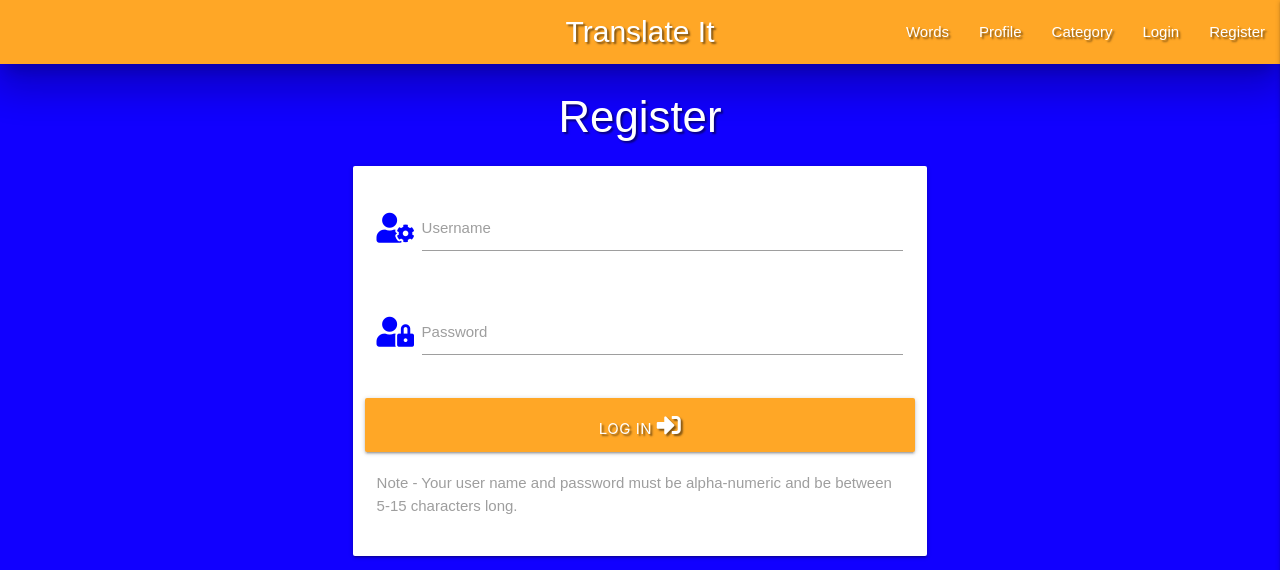
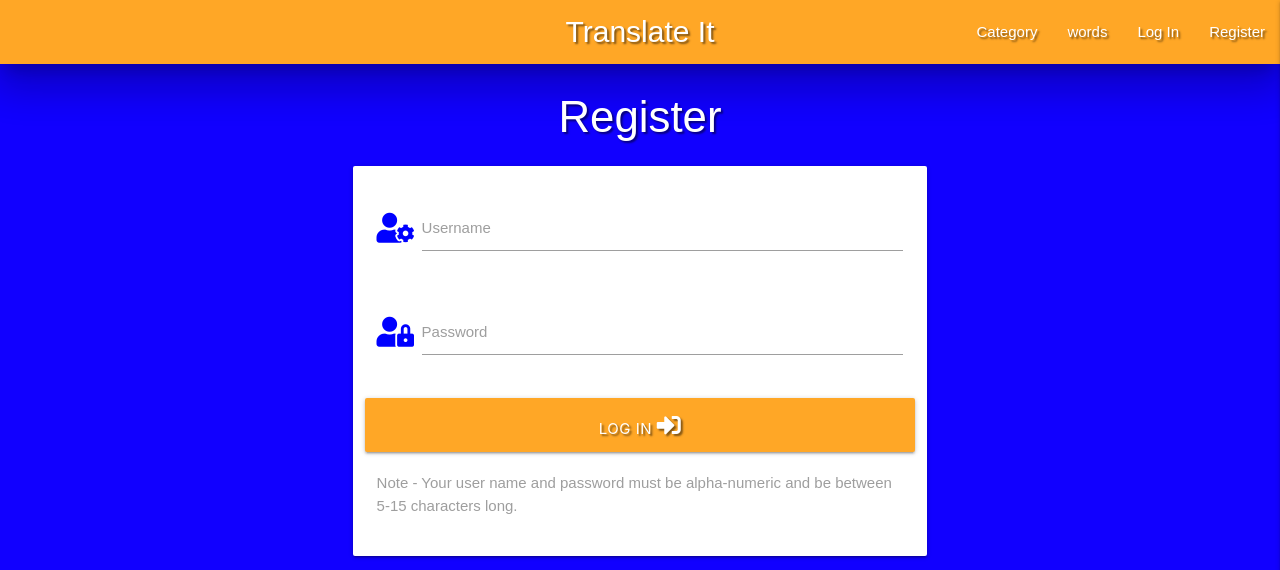
Before and after one commit to Leefarmer83/Translate-It, a Flask app: page /register in a window 1280 px wide. Shown: the top 570 px of the page. Run offline with Flask 2, Linux system fonts and the light colour scheme; some libraries are stand-ins or nearby versions; some web fonts are replaced.

Commit message:
added logout functionality

```diff
--- a/app.py
+++ b/app.py
@@ -77,12 +77,25 @@ def login():
 
     return render_template("login.html")
 
+
 @app.route("/profile/<username>", methods=["GET", "POST"])
 def profile(username):
     # grab the session user's username from db
     username = mongo.db.users.find_one(
         {"username": session["user"]})["username"]
-    return render_template("profile.html", username=username)
+
+    if session["user"]:
+        return render_template("profile.html", username=username)
+
+    return redirect(url_for("login"))
+
+
+@app.route("/logout")
+def logout():
+    # remove user from session cookie
+    flash("You have been logged out")
+    session.pop("user")
+    return redirect(url_for("login"))
 
 
 if __name__ == "__main__":
--- a/templates/base.html
+++ b/templates/base.html
@@ -24,12 +24,15 @@
                 <a href="{{ url_for('get_words') }}" class="brand-logo center">Translate It</a>
                 <a href="#" data-target="mobile-demo" class="sidenav-trigger right"><i class="fas fa-bars"></i></a>
                 <ul class="right hide-on-med-and-down">
-                    <li><a href="{{ url_for('get_words') }}">Words</a></li>
+                    <li><a href="#">Category</a></li>
+                    <li><a href="{{ url_for('get_words') }}">words</a></li>
+                    {% if session.user %}
                     <li><a href="{{ url_for('profile', username=session['user']) }}">Profile</a></li>
-                    <li><a href="#">Category</a></li>
-                    <li><a href="{{ url_for('login') }}">Login</a></li>
+                    <li><a href="{{ url_for('logout') }}">Log Out</a></li>
+                    {% else %}
+                    <li><a href="{{ url_for('login') }}">Log In</a></li>
                     <li><a href="{{ url_for('register') }}">Register</a></li>
-
+                    {% endif %}
 
                 </ul>
             </div>
@@ -39,11 +42,15 @@
             <li>
                 <h4 class="center-align orange lighten-1 text-shadow white-text text-darken 4">Translate It</h4>
             </li>
+            <li><a href="#">Category</a></li>
             <li><a href="{{ url_for('get_words') }}">words</a></li>
+            {% if session.user %}
             <li><a href="{{ url_for('profile', username=session['user']) }}">Profile</a></li>
-            <li><a href="#">Category</a></li>
-            <li><a href="{{ url_for('login') }}">Login</a></li>
+            <li><a href="{{ url_for('logout') }}">Log Out</a></li>
+            {% else %}
+            <li><a href="{{ url_for('login') }}">Log In</a></li>
             <li><a href="{{ url_for('register') }}">Register</a></li>
+            {% endif %}
         </ul>
     </header>
 
@@ -53,7 +60,8 @@
         {% if messages %}
         {% for message in messages %}
         <div class="row flashes">
-                        <h4 class=" col s12 m8 offset-m2 orange lighten-1 white-text text-shadow text-darken 4 center-align">{{ message }}</h4>
+            <h4 class=" col s12 m8 offset-m2 orange lighten-1 white-text text-shadow text-darken 4 center-align">
+                {{ message }}</h4>
         </div>
         {% endfor %}
         {% endif %}
```
Lines whose indentation alone changed are shown as unchanged.
